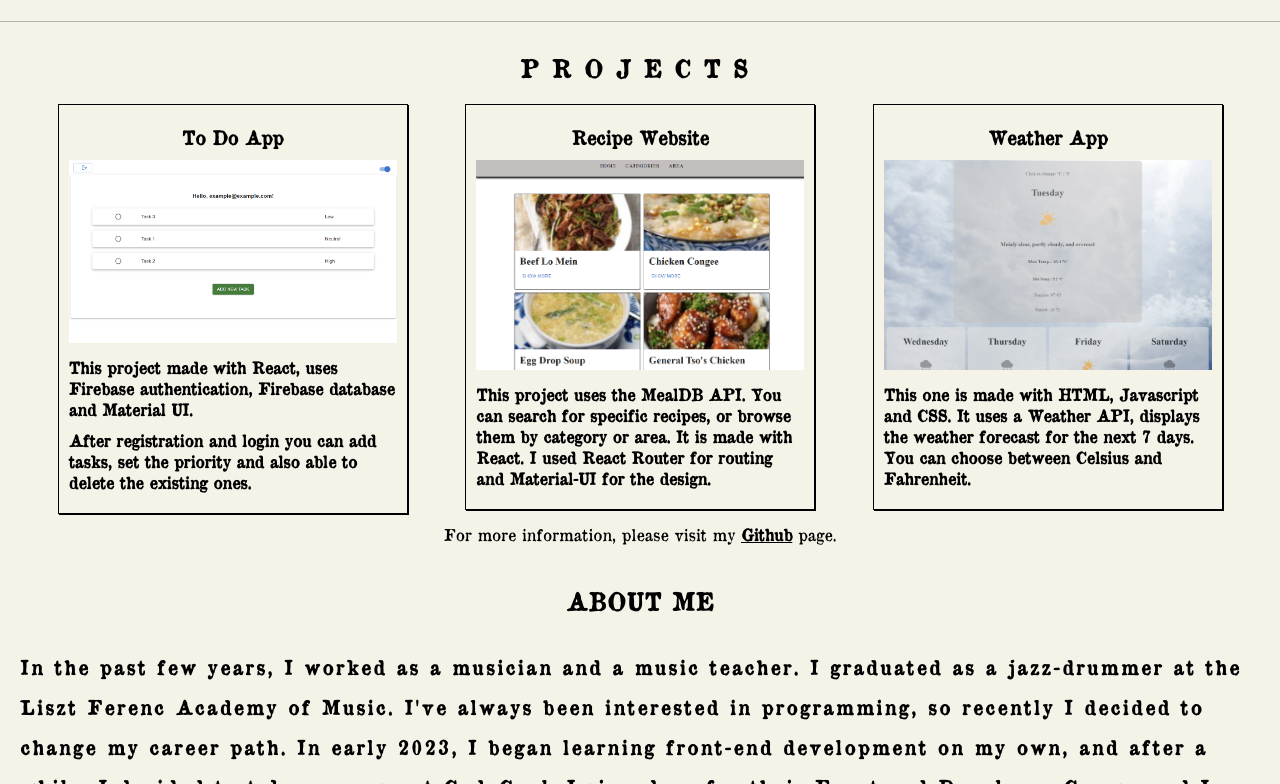
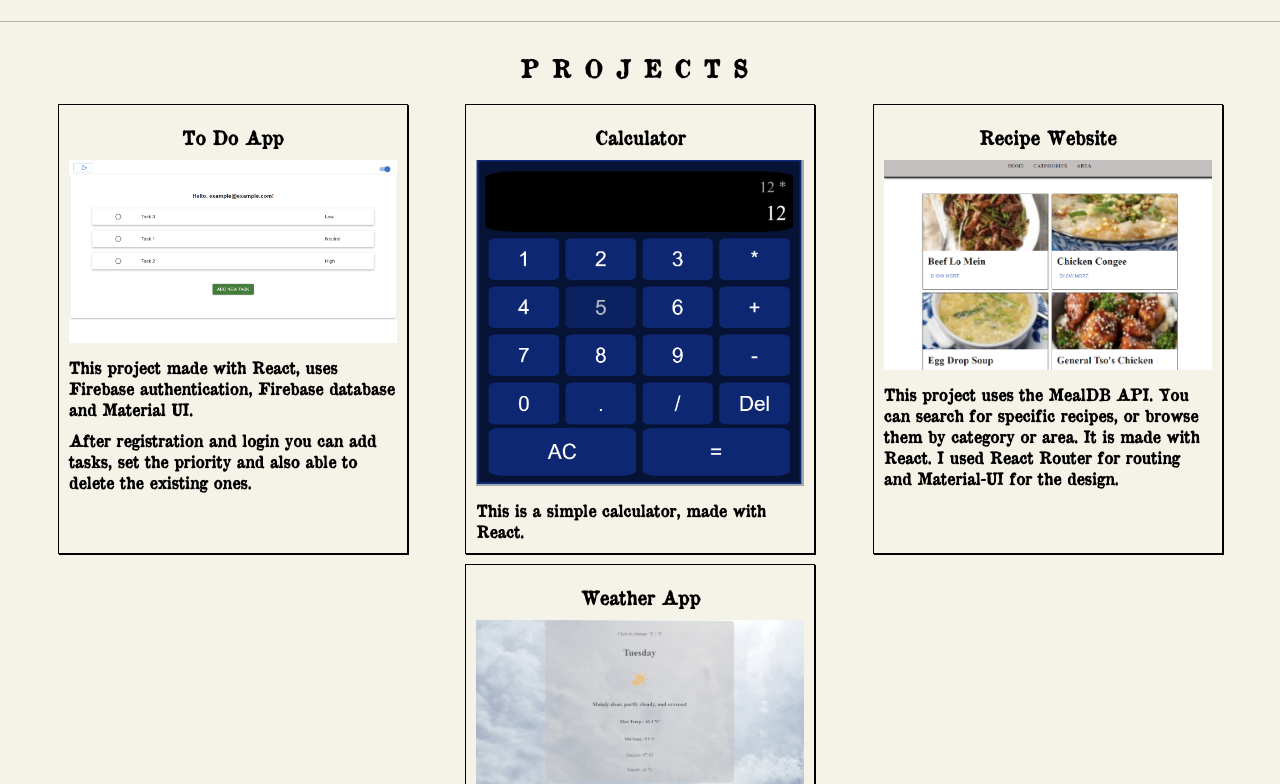
Before and after one commit to Szilagyimarton/portfolio, a React (Vite) app: page / in a window 1280 px wide. Shown: the part 856-1640 px from the top of the page. Built offline with nearby package versions, Linux system fonts and the light colour scheme; a web font is replaced by a local one.

Commit message:
added calculator project

```diff
--- a/src/components/Projects.css
+++ b/src/components/Projects.css
@@ -25,6 +25,8 @@ gap: 10px;
 }
 .project{
   max-width: 350px;
+  max-height: 450px;
+  height: 100%;
  border: 1px solid black;
  box-shadow: 1px 1px;
  padding: 10px;
@@ -44,6 +46,7 @@ gap: 10px;
 .project img{
   cursor: pointer;
   width: 100%;
+
 }
 
 .linkToGit a{
--- a/src/components/Projects.jsx
+++ b/src/components/Projects.jsx
@@ -31,9 +31,18 @@ const handleFullscreen = (event) => {
             <Link to="https://github.com/Szilagyimarton/todo-app/tree/main" target="_blank">
               <h3>To Do App</h3>
             </Link>
-            <img src='\img\todo5.png' alt="todoImage" onClick={(event) => handleFullscreen(event)} />
+            <img src='\img\todo5.png' alt="todoImg" onClick={(event) => handleFullscreen(event)} />
             <p>This project made with React, uses Firebase authentication, Firebase database and Material UI.</p>
             <p>After registration and login you can add tasks, set the priority and also able to delete the existing ones.</p>
+          </div>
+        </FadeInSection>
+        <FadeInSection>
+          <div className="project">
+            <Link to="https://github.com/Szilagyimarton/calculator" target="_blank">
+              <h3>Calculator</h3>
+            </Link>
+            <img src='\img\calcImg.png' alt="calculatorImage" onClick={(event) => handleFullscreen(event)} />
+            <p>This is a simple calculator, made with React.</p>
           </div>
         </FadeInSection>
         <FadeInSection>
```
Also changed, not shown: public/img/calcImg.png (added).
